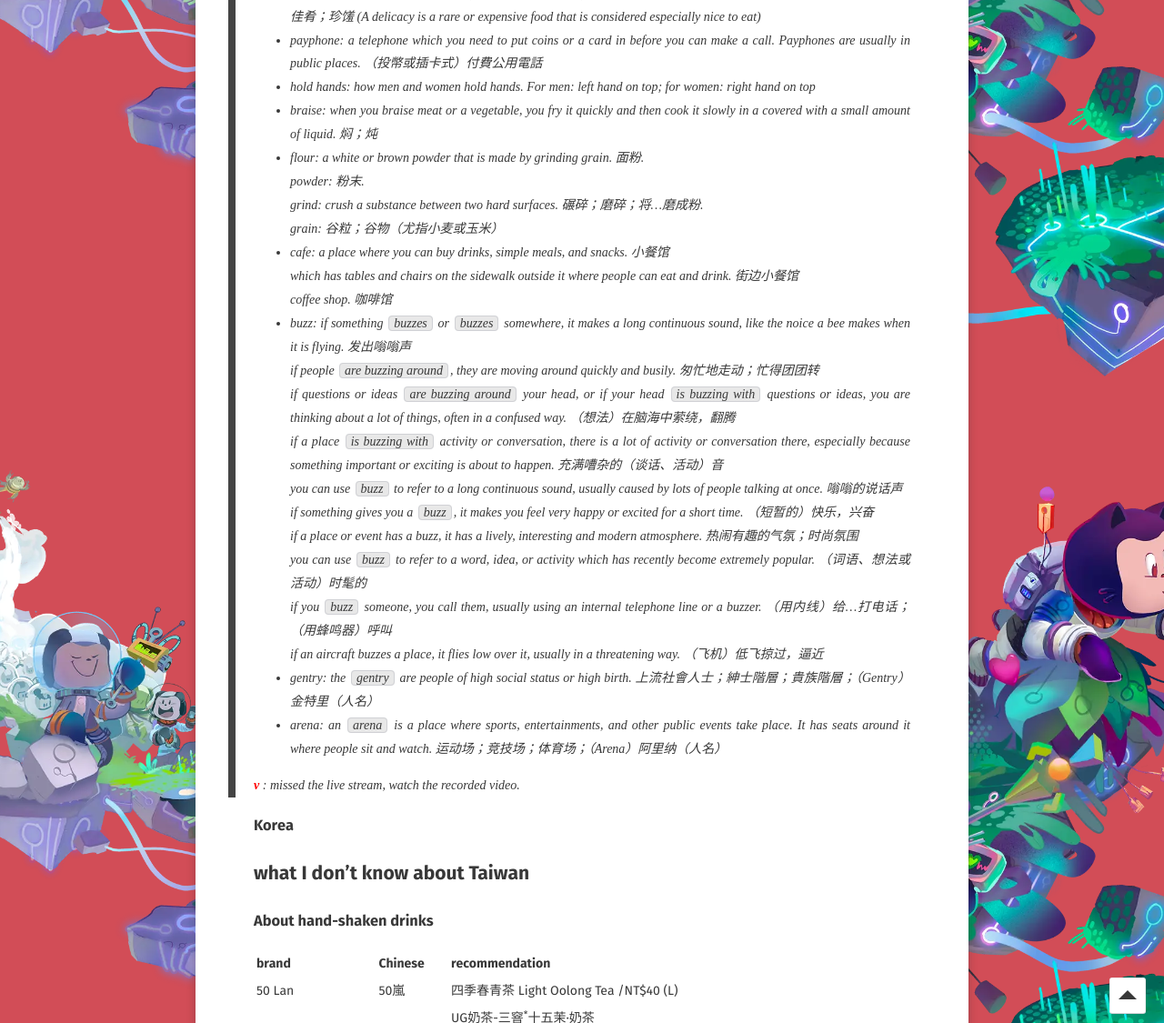
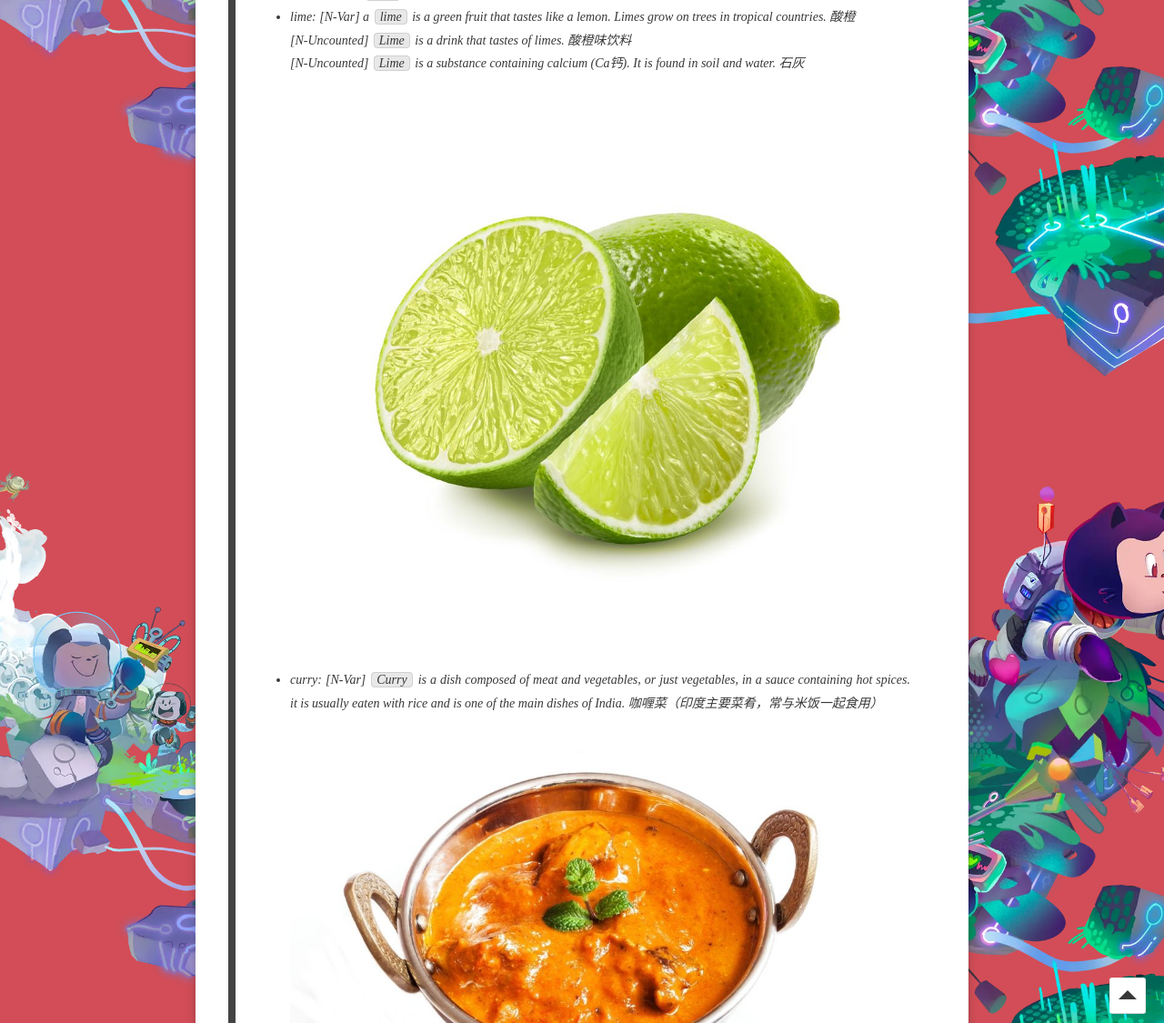
Before and after one commit to WebPavel/WebPavel.github.io, a Jekyll site: the page built from _posts/2026-08-23-Twitch-streamer-records.md, in a window 1280 px wide and 1400 px high, scrolled down 2900 px. Shown: the part 275-1400 px from the top of the window at 91% size. Built offline with Jekyll 4.4.1, drawn with Linux system fonts in a browser that asks for light colours; some web fonts are replaced; comment, search, counter and statistics services are not loaded; some of the changed text lies outside the part shown.

Commit message:
style: format and supplement images of the physical items

```diff
--- a/_posts/2026-08-23-Twitch-streamer-records.md
+++ b/_posts/2026-08-23-Twitch-streamer-records.md
@@ -20,6 +20,7 @@
 | Overcooked! All You Can Eat | 胡闹厨房 全都好吃 | @eat1025 @mmgeneral @abbby156 | September 15, 2026 | [Ghost Town Games](https://ghosttowngames.com/game/overcooked-ayce/)  | Nintendo Switch 2                   | [Nintendo](https://www.nintendo.com/us/store/products/overcooked-all-you-can-eat-switch/)                                                                                     |                 |
 
 > __*__:
+>
 > - dazed: if someone is `dazed`, they are confused and unable to think clearly, often because of shock or a blow to the head. 恍惚的；头昏的；茫然的
 > - fiction: `Fiction` refers to books and stories about imaginary and events, rather than books about real people or events. 小说<br/>
 >   a statement or account that is `fiction` is not true. 虚构；杜撰；编造<br/>
@@ -44,9 +45,19 @@
 | a flat, Xingfu Road, Xinzhuang District, New Taipei City                               |                  | @eat1025 @mmgeneral @abbby156 | September 15, 2026 | 5                    | -                | @E7play @Overcooked 2!                                                                                                                           | @gathering                                                      |
 
 > __*__:
+>
 > - category: 1=restaurant, 2=exhibition, 3=show, 4=handmade, 5=gathering, 6=tour
 > - nara: ordered Steamed Sea Bass in Spicy Lime Sauce (檸檬魚), Green Curry Chicken (綠咖喱雞肉), Stir-Fried Water Spinach (空心菜) and Tom Yum Goong (冬蔭功湯)
 >   ![nara Menu Set-4.png](/assets/tw/nara-menu-set-4.png)
+> - bass: [N-Var] `Bass` are edible fish that are found in rivers and the sea. there are several types of bass. 鲈鱼
+> - lime: [N-Var] a `lime` is a green fruit that tastes like a lemon. Limes grow on trees in tropical countries. 酸橙<br/>
+>   [N-Uncounted] `Lime` is a drink that tastes of limes. 酸橙味饮料<br/>
+>   [N-Uncounted] `Lime` is a substance containing calcium (Ca钙). It is found in soil and water. 石灰
+>   ![lime_232550995.jpg](/assets/tw/lime_232550995.jpg)
+> - curry: [N-Var] `Curry` is a dish composed of meat and vegetables, or just vegetables, in a sauce containing hot spices. it is usually eaten with rice and is one of the main dishes of India. 咖喱菜（印度主要菜肴，常与米饭一起食用）
+>   ![curry_256167931.jpg](/assets/tw/curry_256167931.jpg)
+> - spinach: [N-Uncounted] `Spinach` is a vegetable with large dark green leaves that you chop up and boil in water before eating. 菠菜
+>   ![spinach_96989375.jpg](/assets/tw/spinach_96989375.jpg)
 > - delicacies: the plural of 'delicacy' (delicacy 的复数形式), 来自德语，熟食店，英语在非正式场合缩写成 deli；美味佳肴；珍馐 (A delicacy is a rare or expensive food that is considered especially nice to eat)
 > - payphone: a telephone which you need to put coins or a card in before you can make a call. Payphones are usually in public places. （投幣或插卡式）付費公用電話
 > - hold hands: how men and women hold hands. For men: left hand on top; for women: right hand on top
@@ -74,14 +85,14 @@
 
 ### About hand-shaken drinks
 
-| brand                                              | Chinese  | recommendation                                                                                |
-|----------------------------------------------------|----------|-----------------------------------------------------------------------------------------------|
-| 50 Lan                                             | 50嵐     | 四季春青茶 Light Oolong Tea /NT\$40 (L)                                                       |
-| Unique Green                                       | UG       | UG奶茶-三窨<sup>*</sup>十五茉·奶茶<br/>Rich Milk Tea: Fifteen Jasmine Flowers Tea /NT\$75 (L) |
-| [DaYungs](https://www.dayungs.com/)                | 大苑子   |                                                                                               |
-| [Chun Shui Tang](https://www.chunshuitang.com.tw/) | 春水堂   |                                                                                               |
-| [Daming](https://www.damingtea.com.tw/)            | 大茗     | 玉露青茶 Taiwanese Ching Tea /NT\$40 (L)                                                      |
-| [UNOCHA](https://unocha.com.tw/)                   | 烏弄原茶 | 手採阿里山金萱 hand picked Alishan Jinxuan tea /NT\$50 (L)                                    |
+| brand                                              | Chinese  | recommendation                                                                                             |
+|----------------------------------------------------|----------|------------------------------------------------------------------------------------------------------------|
+| 50 Lan                                             | 50嵐     | 四季春青茶 Light Oolong Tea /NT\$40 (L)                                                                    |
+| Unique Green                                       | UG       | UG奶茶-三窨<sup>\*</sup>十五茉·奶茶<br/>Rich Milk Tea: Fifteen Jasmine<sup>*</sup> Flowers Tea /NT\$75 (L) |
+| [DaYungs](https://www.dayungs.com/)                | 大苑子   |                                                                                                            |
+| [Chun Shui Tang](https://www.chunshuitang.com.tw/) | 春水堂   |                                                                                                            |
+| [Daming](https://www.damingtea.com.tw/)            | 大茗     | 玉露青茶 Taiwanese Ching Tea /NT\$40 (L)                                                                   |
+| [UNOCHA](https://unocha.com.tw/)                   | 烏弄原茶 | 手採阿里山金萱 hand picked Alishan Jinxuan tea /NT\$50 (L)                                                 |
 
 > [!TIP]
 > Hello, I'd like a large (L) / medium (M) cup of oolong tea,
@@ -93,7 +104,10 @@
 > ***Bubble tea*** (珍珠奶茶) originated in Taiwan in the 1980s.
 >
 > __*__:
+>
 > - 窨: pronunciation 'yìn', fumigate (薰蒸；煙薰)
+> - jasmine: [N-Var] `Jasmine` is a climbing plant which has small white or yellow flowers with a pleasant smell. 茉莉；素馨
+>   ![jasmine_429577711.jpg](/assets/tw/jasmine_429577711.jpg)
 
 ### About Taiwan Snacks
 
@@ -103,6 +117,7 @@
 | Taiwan beer               | 台灣 🇹🇼 啤酒 🍺 | ![TaiwanBeer-GoldMedal-dc34f1890bdca25aa30a968416e1b3fe.png](/assets/tw/TaiwanBeer-GoldMedal-dc34f1890bdca25aa30a968416e1b3fe.png)<!-- https://www.twbeer.com.tw/image/Adlist/20250917/dc34f1890bdca25aa30a968416e1b3fe.jpg --> | beer                   |
 
 > __*__:
+>
 > - twist: if you twist something, you turn it to make a spiral (螺旋) shape, 扭；拧；搓；捻
 > - dough: it can be cooked to make bread, 生面团
 
@@ -170,6 +185,7 @@
 | September 14, 2026 | Pinned by [愛睏惹](https://www.twitch.tv/dearnewsleepy) at 10:24 PM | ![IMG_3370.jpg](/assets/photos/IMG_3370.jpg) |
 
 > __*__:
+>
 > - scooter: a small light motorcycle which has a low seat. 小型摩托車<br/>
 >   a type of child's bicycle which has two wheels joined by a wooden board and a handle on a long pole attached to the front wheel.
 >   the child stands on the board with one foot, and uses the other foot to move forwards. （兒童）踏板車，滑板車
```
Also changed, not shown: assets/tw/curry_256167931.jpg (added), assets/tw/jasmine_429577711.jpg (added), assets/tw/lime_232550995.jpg (added), assets/tw/spinach_96989375.jpg (added).
